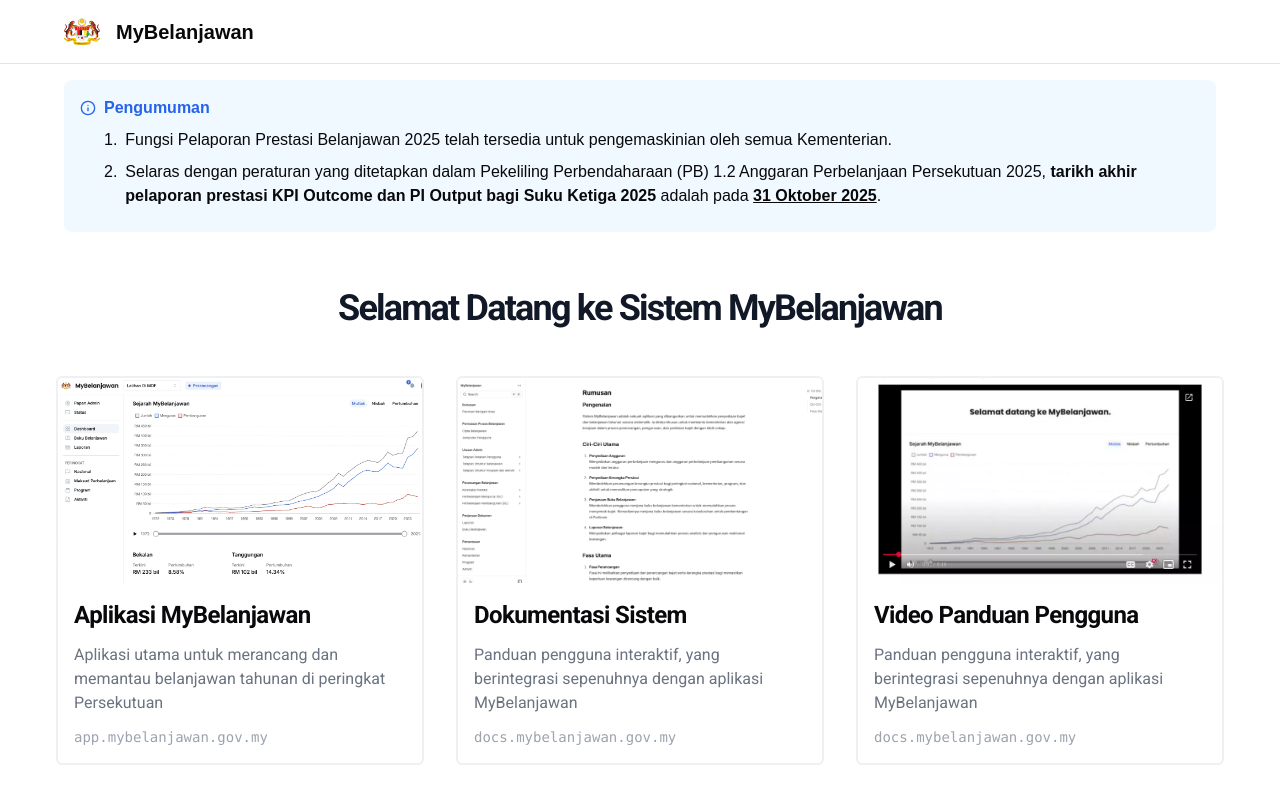
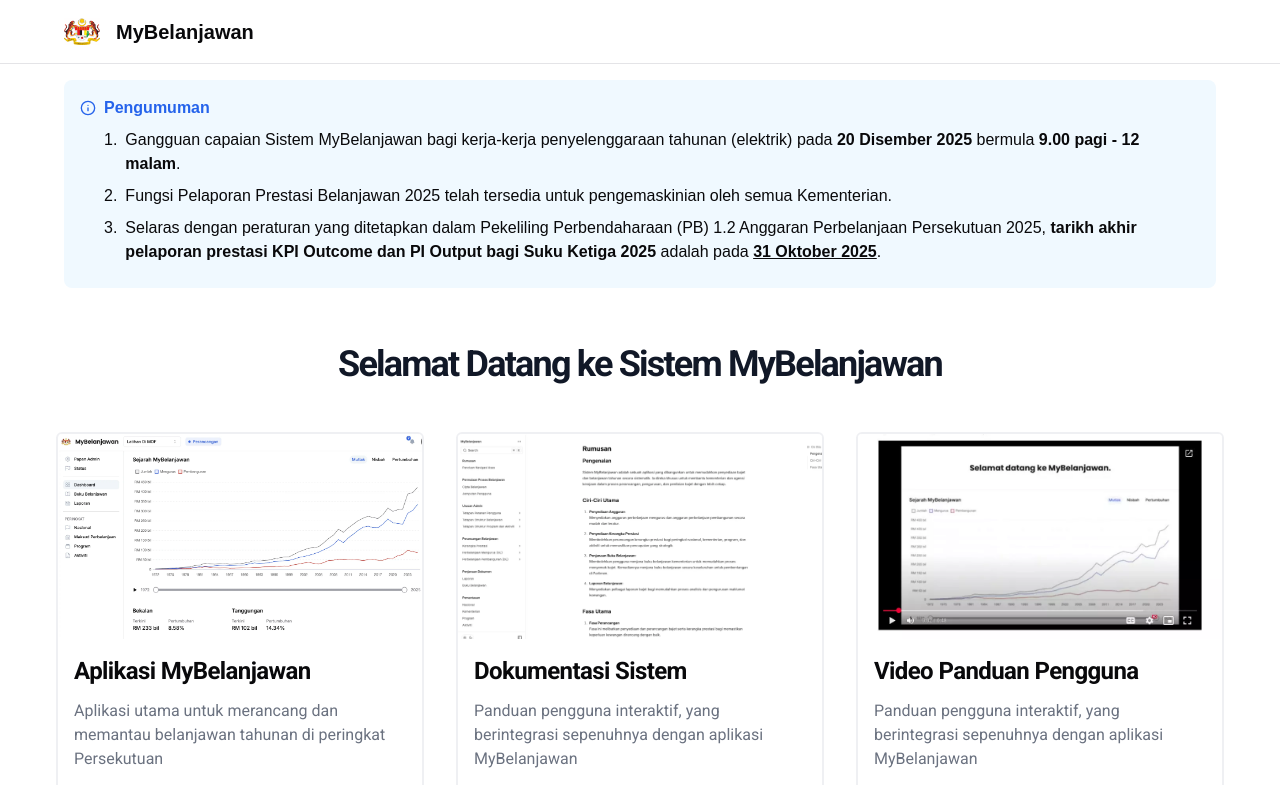
Before and after one commit to mof-malaysia/mybelanjawan-landing, a Next.js app: page / in a window 1280 px wide. Shown: the top 785 px of the page. Built offline with nearby package versions, Linux system fonts and the light colour scheme.

Commit message:
feat: update notice (#12)

```diff
--- a/app/layout.tsx
+++ b/app/layout.tsx
@@ -45,6 +45,14 @@
   },
 ];
 
+const notices = [
+  <>Gangguan capaian Sistem MyBelanjawan bagi kerja-kerja penyelenggaraan tahunan (elektrik) pada <b>20 Disember 2025</b> bermula <b>9.00 pagi - 12 malam</b>.</>,
+  <>Fungsi Pelaporan Prestasi Belanjawan 2025 telah tersedia untuk pengemaskinian oleh semua Kementerian.</>,
+  <>
+    Selaras dengan peraturan yang ditetapkan dalam Pekeliling Perbendaharaan (PB) 1.2 Anggaran Perbelanjaan Persekutuan 2025, <b>tarikh akhir pelaporan prestasi KPI Outcome dan PI Output bagi Suku Ketiga 2025 </b> adalah pada <b><u>31 Oktober 2025</u></b>.
+  </>
+];
+
 export default function RootLayout({
   children,
 }: Readonly<{
@@ -66,18 +74,14 @@
           <div className="container">
             <NoticeBanner title="Pengumuman">
               <div className="grid gap-2 py-2 px-6 justify-between">
-                <div className="flex gap-2">
-                  <p>1.</p>
-                  <p>
-                    Fungsi Pelaporan Prestasi Belanjawan 2025 telah tersedia untuk pengemaskinian oleh semua Kementerian.
-                  </p>
-                </div>
-                <div className="flex gap-2">
-                  <p>2.</p>
-                  <p>
-                    Selaras dengan peraturan yang ditetapkan dalam Pekeliling Perbendaharaan (PB) 1.2 Anggaran Perbelanjaan Persekutuan 2025, <strong>tarikh akhir pelaporan prestasi KPI Outcome dan PI Output bagi Suku Ketiga 2025 </strong> adalah pada <strong><u>31 Oktober 2025</u></strong>.
-                  </p>
-                </div>
+                {notices.map((notice, idx) => (
+                  <div key={idx} className="flex gap-2">
+                    <p>{idx+1}.</p>
+                    <p>
+                      {notice}
+                    </p>
+                  </div>
+                ))}
               </div>
             </NoticeBanner>
             {children}
```
